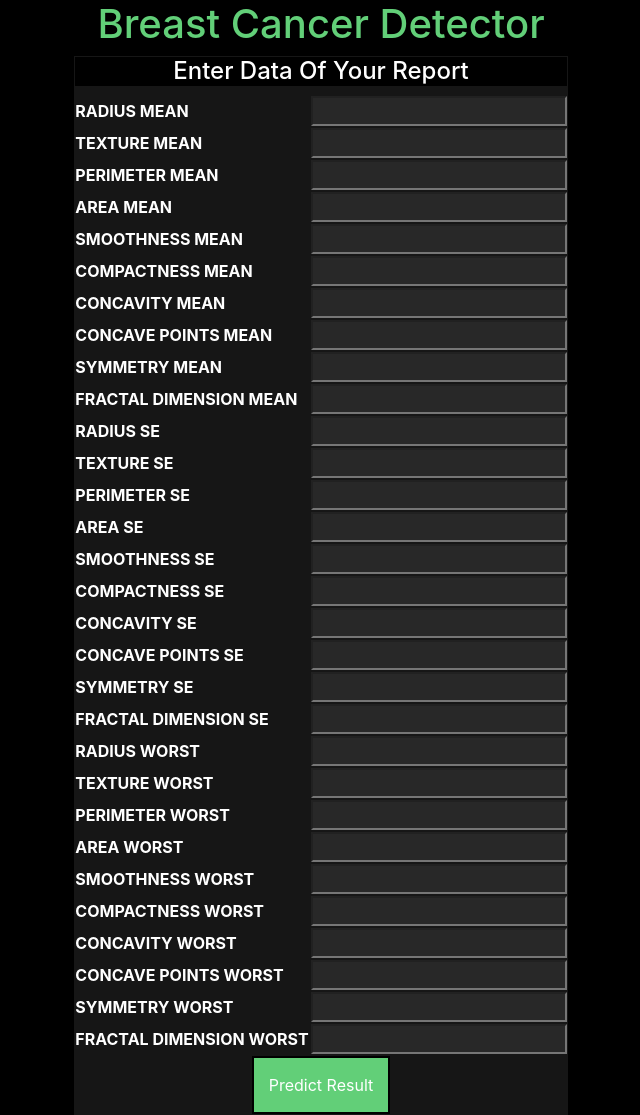
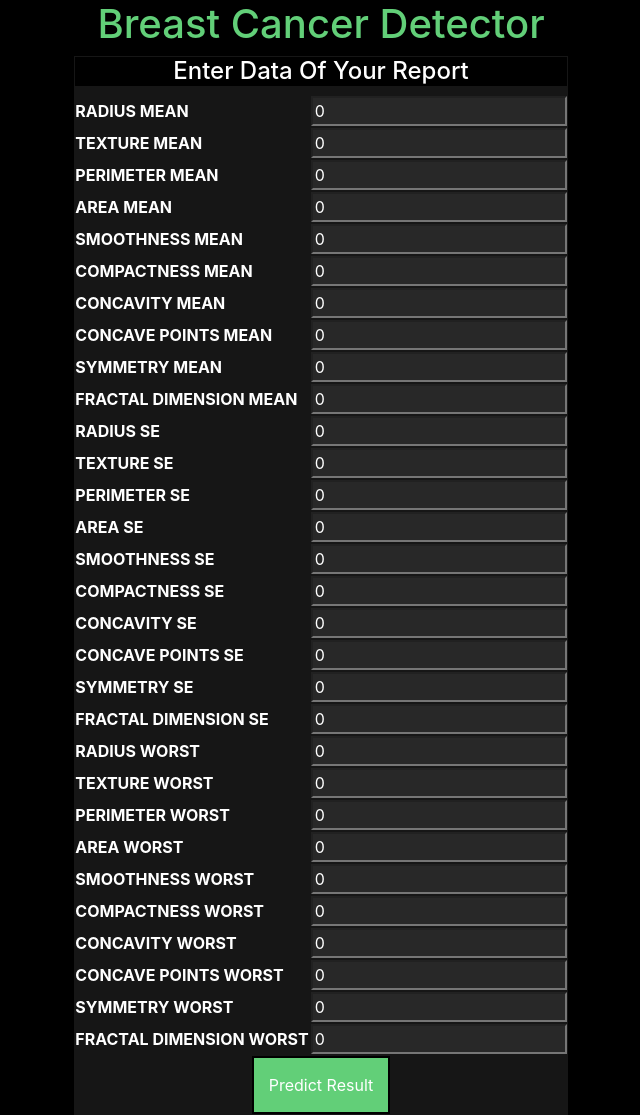
Before and after one commit to 9harshit/Breast-Cancer-Detect-Using-ANN, a Flask app: page / in a window 1280 px wide. Shown: the whole page, without its empty margins (319-959 px from the left). Run offline with Flask 2, Linux system fonts and the light colour scheme; lists and menus that the app fills with data are empty; some libraries are stand-ins or nearby versions.

Commit message:
Update home.html

```diff
--- a/templates/home.html
+++ b/templates/home.html
@@ -36,7 +36,7 @@ input
 				{{(i.replace("_", " ")).upper()}}
 			</th>
 			<th>
- 				 <input type="text" name = {{i}} required><br>
+ 				 <input type="text" name = {{i}} required value = "0"><br>
 			</th>
 		</tr>
 
```
